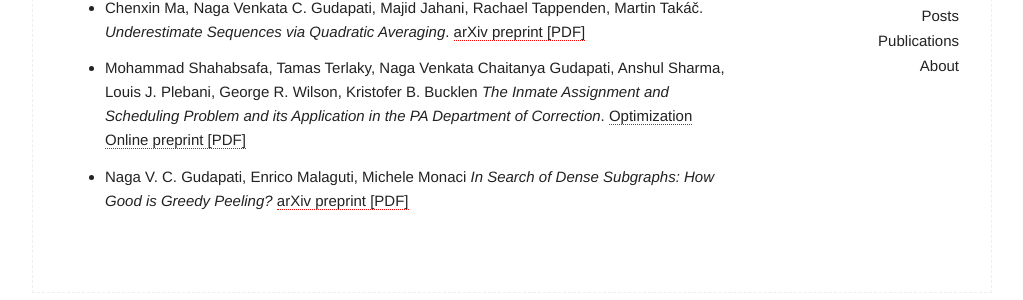
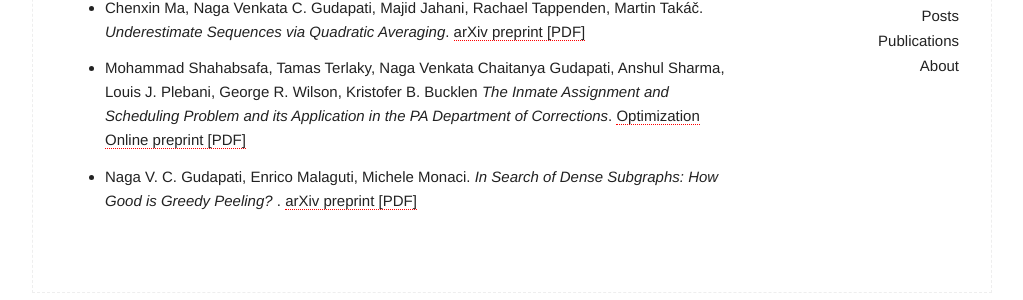
Before and after one commit to CGudapati/cgudapati.github.io, a Jekyll site: the page built from pubs.md, in a window 1280 px wide. Shown: the part 157-457 px from the top of the page, without its empty margins (128-1151 px from the left). Built offline with Jekyll 4.4.1, drawn with Linux system fonts in a browser that asks for light colours.

```diff
--- a/pubs.md
+++ b/pubs.md
@@ -9,6 +9,6 @@
 
 * Chenxin Ma, Naga Venkata C. Gudapati, Majid Jahani, Rachael Tappenden, Martin Takáč. *Underestimate Sequences via Quadratic Averaging*.   [arXiv preprint [PDF]](http://arxiv.org/pdf/1710.03695.pdf)
 
-* Mohammad Shahabsafa, Tamas Terlaky, Naga Venkata Chaitanya Gudapati, Anshul Sharma, Louis J. Plebani, George R. Wilson, Kristofer B. Bucklen *The Inmate Assignment and Scheduling Problem and its Application in the PA Department of Correction*.       [Optimization Online preprint [PDF]](http://www.optimization-online.org/DB_FILE/2017/10/6308.pdf)
+* Mohammad Shahabsafa, Tamas Terlaky, Naga Venkata Chaitanya Gudapati, Anshul Sharma, Louis J. Plebani, George R. Wilson, Kristofer B. Bucklen *The Inmate Assignment and Scheduling Problem and its Application in the PA Department of Corrections*.       [Optimization Online preprint [PDF]](http://www.optimization-online.org/DB_FILE/2017/10/6308.pdf)
 
-* Naga V. C. Gudapati, Enrico Malaguti, Michele Monaci *In Search of Dense Subgraphs: How Good is Greedy Peeling?*   [arXiv preprint [PDF]](https://arxiv.org/abs/1911.02356.pdf)
+* Naga V. C. Gudapati, Enrico Malaguti, Michele Monaci. *In Search of Dense Subgraphs: How Good is Greedy Peeling?* .  [arXiv preprint [PDF]](https://arxiv.org/abs/1911.02356.pdf)
```
Also changed, not shown: _posts/2019-12-15-Getting-Started-With-SCIP-Optimization-Suite.md (+4 -0 lines).
